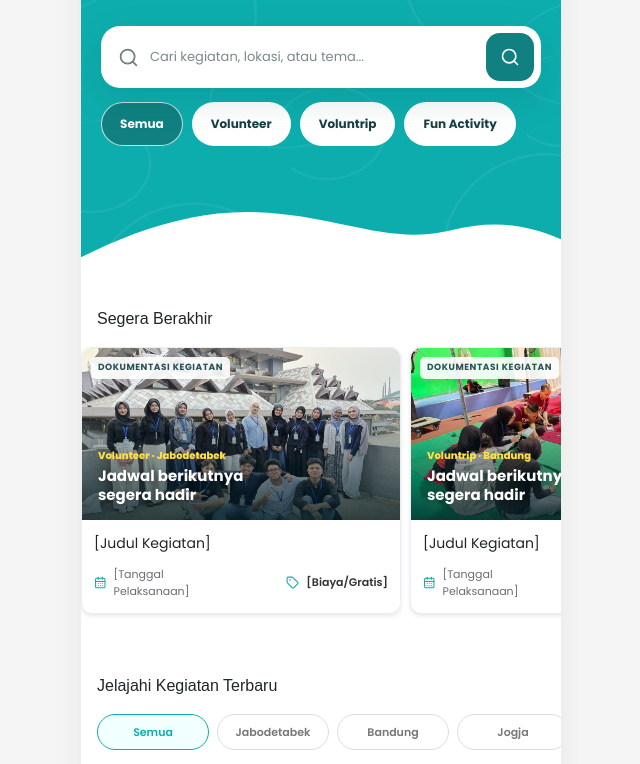
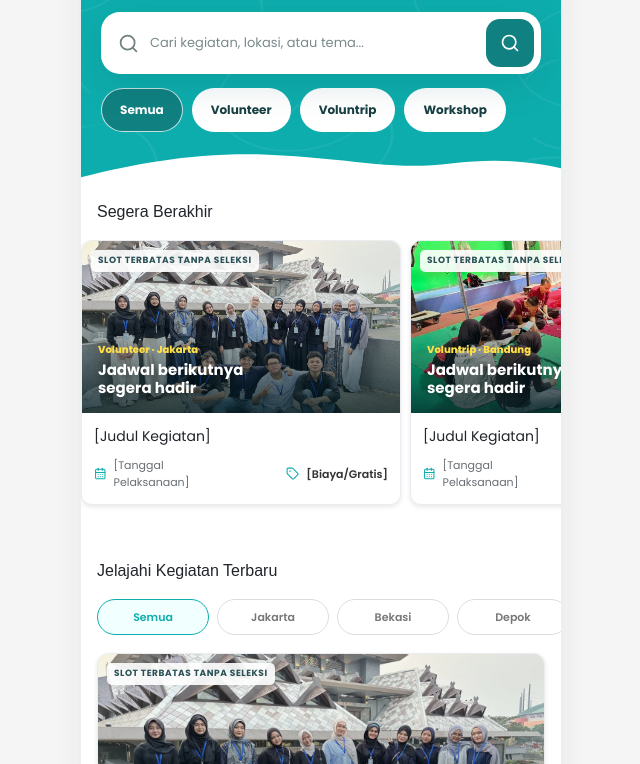
Before and after one commit to solivatestudio/pulangkesinii, a React (Vite) app: page / in a window 1280 px wide. Shown: the part 456-1220 px from the top of the page, without its empty margins (319-959 px from the left). Built offline with nearby package versions, Linux system fonts and the light colour scheme; a web font is replaced by a local one.

Commit message:
sisa form

```diff
--- a/src/App.tsx
+++ b/src/App.tsx
@@ -7,15 +7,15 @@ import { HouseIcon } from '@phosphor-icons/react/dist/csr/House';
 import { PlantIcon } from '@phosphor-icons/react/dist/csr/Plant';
 import { ShieldCheckIcon } from '@phosphor-icons/react/dist/csr/ShieldCheck';
 import { SparkleIcon } from '@phosphor-icons/react/dist/csr/Sparkle';
-import { CalendarDays, ChevronDown, ChevronRight, Globe2, HandHeart, Handshake, HelpCircle, Instagram, Linkedin, Mail, MapPin, Menu, MessageCircle, Route, Search, Tag, X } from 'lucide-react';
+import { CalendarDays, ChevronDown, ChevronRight, Globe2, HandHeart, Handshake, HelpCircle, Instagram, Linkedin, Mail, MapPin, Menu, MessageCircle, Route, Search, Sparkles, Tag, X } from 'lucide-react';
 
 type Activity = { id:number; category:string; city:string; color:string; photo:string };
-const places = ['Semua', 'Jabodetabek', 'Bandung', 'Jogja'];
-const categories = ['Semua', 'Volunteer', 'Voluntrip', 'Fun Activity'];
+const places = ['Semua', 'Jakarta', 'Bekasi', 'Depok', 'Tangerang', 'Bogor', 'Bandung', 'Jogja', 'Solo', 'Malang', 'Surabaya'];
+const categories = ['Semua', 'Volunteer', 'Voluntrip', 'Workshop'];
 const catalogue: Activity[] = [
-  { id:1, category:'Volunteer', city:'Jabodetabek', color:'cyan', photo:'/images/web/activity-04.webp' },
+  { id:1, category:'Volunteer', city:'Jakarta', color:'cyan', photo:'/images/web/activity-04.webp' },
   { id:2, category:'Voluntrip', city:'Bandung', color:'blue', photo:'/images/web/activity-09.webp' },
-  { id:3, category:'Fun Activity', city:'Jogja', color:'coral', photo:'/images/web/activity-14.webp' },
+  { id:3, category:'Workshop', city:'Jogja', color:'coral', photo:'/images/web/activity-14.webp' },
 ];
 const galleryPhotos = Array.from({ length:15 },(_,index)=>`/images/web/activity-${String(index+1).padStart(2,'0')}.webp`);
 const faqItems = [
@@ -31,10 +31,16 @@ function ActivityCard({ compact=false, item, onOpen }: { compact?:boolean; item:
     <button className="card-link" aria-label={`Lihat detail ${item.category}`} onClick={()=>onOpen(item)}/>
     <div className={`activity-cover cover-${item.color} photo-cover`}>
       <img src={item.photo} alt={`Dokumentasi kegiatan ${item.category} Pulangkesinii`} loading="lazy"/>
-      <span className="placeholder-label">Dokumentasi kegiatan</span>
+      <span className="placeholder-label">Slot terbatas tanpa seleksi</span>
       <div className="cover-copy"><small>{item.category} · {item.city}</small><strong>Jadwal berikutnya<br/>segera hadir</strong></div>
     </div>
-    <div className="activity-info"><h3>[Judul Kegiatan]</h3><div className="activity-meta"><span><CalendarDays/> [Tanggal Pelaksanaan]</span><span><Tag/> [Biaya/Gratis]</span></div></div>
+    <div className="activity-info">
+      <h3>[Judul Kegiatan]</h3>
+      <div className="activity-meta">
+        <span><CalendarDays/> [Tanggal Pelaksanaan]</span>
+        <span><Tag/> [Biaya/Gratis]</span>
+      </div>
+    </div>
   </article>;
 }
 
@@ -68,8 +74,8 @@ export default function App(){
     <section className="program-section"><img className="program-decor" src="/assets/decor-4.png" alt=""/><div className="simple-heading"><span>Yang bisa kamu ikuti</span><h2>Program Pulangkesinii</h2></div><div className="program-list"><article><i><HandHeart/></i><div><h3>Community Event Volunteer</h3><p>Kegiatan sosial tematik di berbagai ruang pengabdian.</p><a href="#kegiatan">Lihat kegiatan <ChevronRight/></a></div></article><article><i><Route/></i><div><h3>Community Event Voluntrip</h3><p>Berbagi sambil menjelajah, belajar, dan membangun pengalaman bermakna.</p><a href="#kegiatan">Jelajahi voluntrip <ChevronRight/></a></div></article><article><i><Handshake/></i><div><h3>Partnership Program</h3><p>Kolaborasi bersama perusahaan, organisasi, institusi, media, dan komunitas.</p><a href="mailto:pulangkesinii@gmail.com">Ajak kami berkolaborasi <ChevronRight/></a></div></article></div></section>
 
     <section className="values-section"><div className="simple-heading"><span>Yang kami jaga</span><h2>Nilai Pulangkesinii</h2></div><div className="value-grid"><span><HeartIcon className="brand-symbol" weight="duotone" aria-hidden="true"/>Empathy</span><span><PhosphorHandshakeIcon className="brand-symbol" weight="duotone" aria-hidden="true"/>Collaboration</span><span><PlantIcon className="brand-symbol" weight="duotone" aria-hidden="true"/>Growth</span><span><SparkleIcon className="brand-symbol" weight="duotone" aria-hidden="true"/>Impact</span><span><ShieldCheckIcon className="brand-symbol" weight="duotone" aria-hidden="true"/>Integrity</span></div></section>
-    <section className="vision-section"><div><CompassIcon className="brand-symbol" weight="duotone" aria-hidden="true"/><span>Visi</span><p>Menjadi komunitas sosial yang menginspirasi generasi muda untuk bertumbuh, berbagi, dan menciptakan dampak positif melalui aksi nyata yang berkelanjutan.</p></div><details><summary>Misi Pulangkesinii <ChevronDown/></summary><ol><li>Menjadi ruang aman bagi anak muda untuk berkembang melalui kegiatan sosial.</li><li>Mendorong budaya volunteer yang inklusif dan menyenangkan.</li><li>Menghubungkan individu dan komunitas dalam kolaborasi sosial.</li><li>Menghadirkan program sosial yang kreatif dan edukatif.</li><li>Membangun kepedulian sosial sebagai bagian dari gaya hidup.</li></ol></details></section>
-    <section className="reach-section"><MapPin/><div><span>Ruang kebaikan terus bertumbuh</span><h2>Jabodetabek · Bandung · Jogja · Solo · Malang · Surabaya</h2><p>Daftar wilayah ini masih menunggu verifikasi status aktif sebelum dipublikasikan sebagai lokasi kegiatan.</p></div></section>
+    <section className="vision-section"><div><CompassIcon className="brand-symbol" weight="duotone" aria-hidden="true"/><span>Visi</span><p>Menjadi komunitas sosial yang menginspirasi generasi muda untuk bertumbuh, berbagi, dan menciptakan dampak positif melalui aksi nyata yang berkelanjutan.</p></div><details><summary>Misi Pulangkesinii <ChevronDown/></summary><ul><li>Menjadi ruang aman bagi anak muda untuk berkembang melalui kegiatan sosial.</li><li>Mendorong budaya volunteer yang inklusif dan menyenangkan.</li><li>Menghubungkan individu dan komunitas dalam kolaborasi sosial.</li><li>Menghadirkan program sosial yang kreatif dan edukatif.</li><li>Membangun kepedulian sosial sebagai bagian dari gaya hidup.</li></ul></details></section>
+    <section className="reach-section"><MapPin/><div><span>Ruang kebaikan terus bertumbuh</span><h2>Jakarta · Bekasi · Depok · Tangerang · Bogor · Bandung · Jogja · Solo · Malang · Surabaya</h2><p>Daftar wilayah ini masih menunggu verifikasi status aktif sebelum dipublikasikan sebagai lokasi kegiatan.</p></div></section>
 
     <section className="faq-section"><div className="simple-heading"><span>Yang sering ditanyakan</span><h2>Pertanyaan umum</h2></div>{faqItems.map((q,i)=><article key={q}><button aria-expanded={openFaq===i} onClick={()=>setOpenFaq(openFaq===i?null:i)}><span>{q}</span><ChevronDown/></button>{openFaq===i&&<p>Jawaban kebijakan resmi masih menunggu verifikasi. Hubungi tim Pulangkesinii untuk informasi terbaru dan paling tepat.</p>}</article>)}</section>
     <section className="contact-section" id="kontak"><img className="contact-main" src="/assets/star-blue.png" alt="Maskot bintang biru Pulangkesinii"/><img className="contact-decor" src="/assets/decor-1.png" alt=""/><span className="mini-kicker">Hubungi kami</span><h2>Mau tanya kegiatan atau bikin kolaborasi?</h2><p>Tim Pulangkesinii akan membantu mengarahkanmu ke informasi yang tepat.</p><a className="wa-button" href="https://wa.me/6285779321681?text=Halo%20Pulangkesinii%2C%20saya%20ingin%20bertanya%20tentang%20kegiatan%20volunteer%20yang%20tersedia." target="_blank" rel="noreferrer"><MessageCircle/> Chat WhatsApp</a><div className="contact-list"><a href="mailto:pulangkesinii@gmail.com"><Mail/><span><small>Email</small>Pulangkesinii@gmail.com</span></a><div><Instagram/><span><small>Instagram</small>@pulangkesinii</span></div><div><span className="text-icon">Tt</span><span><small>TikTok</small>@Pulangkesinii_</span></div><div><Linkedin/><span><small>LinkedIn</small>Pulangkesinii</span></div><div><span className="text-icon">@</span><span><small>Threads</small>@Pulangkesinii</span></div><div><MapPin/><span><small>Basecamp</small>Jakarta Timur</span></div></div></section>
@@ -77,7 +83,7 @@ export default function App(){
     <footer><nav><a href="#tentang">Tentang Pulangkesinii</a><span>|</span><button onClick={()=>setLegal('terms')}>Syarat & Ketentuan</button><span>|</span><a href="#kontak">Pusat Bantuan</a></nav><div className="socials"><span><Instagram/></span><span><Linkedin/></span><a href="mailto:pulangkesinii@gmail.com"><Mail/></a><span><MapPin/></span></div><button className="privacy-link" onClick={()=>setLegal('privacy')}>Kebijakan Privasi</button><p>Copyright © {new Date().getFullYear()} Pulangkesinii. All Rights Reserved</p></footer>
   </main>
 
-  {selected&&<div className="modal-backdrop" onMouseDown={()=>setSelected(null)}><section className="detail-sheet" role="dialog" aria-modal="true" aria-labelledby="detail-title" onMouseDown={e=>e.stopPropagation()}><button className="sheet-close" onClick={()=>setSelected(null)} aria-label="Tutup detail"><X/></button><div className={`sheet-cover cover-${selected.color} photo-cover`}><img src={selected.photo} alt={`Dokumentasi kegiatan ${selected.category} Pulangkesinii`}/><span>{selected.category} · {selected.city}</span></div><h2 id="detail-title">[Judul Kegiatan]</h2><div className="sheet-meta"><span><CalendarDays/>[Tanggal Pelaksanaan]</span><span><MapPin/>[Lokasi]</span><span><Tag/>[Biaya/Gratis]</span></div><h3>Tentang kegiatan</h3><p>Deskripsi, rundown, benefit, persyaratan, dan informasi pendaftaran akan ditampilkan setelah data kegiatan resmi tersedia.</p><a href="https://wa.me/6285779321681?text=Halo%20Pulangkesinii%2C%20saya%20ingin%20bertanya%20tentang%20kegiatan%20yang%20tersedia." target="_blank" rel="noreferrer">Tanya kegiatan via WhatsApp</a></section></div>}
+  {selected&&<div className="modal-backdrop" onMouseDown={()=>setSelected(null)}><section className="detail-sheet" role="dialog" aria-modal="true" aria-labelledby="detail-title" onMouseDown={e=>e.stopPropagation()}><button className="sheet-close" onClick={()=>setSelected(null)} aria-label="Tutup detail"><X/></button><div className={`sheet-cover cover-${selected.color} photo-cover`}><img src={selected.photo} alt={`Dokumentasi kegiatan ${selected.category} Pulangkesinii`}/><span>{selected.category} · {selected.city}</span></div><h2 id="detail-title">[Judul Kegiatan]</h2><div className="sheet-meta"><span><CalendarDays/>[Tanggal Pelaksanaan]</span><span><MapPin/>[Lokasi]</span><span><Tag/>[Biaya/Gratis]</span></div><div className="detail-split"><div className="detail-split-col"><h3>Deskripsi Acara</h3><p>Deskripsi lengkap, rundown kegiatan, dan benefit akan ditampilkan setelah data resmi tersedia.</p></div><div className="detail-split-col"><h3>Syarat & Ketentuan</h3><p>Terbuka untuk umum, kuota terbatas tanpa seleksi, dan mematuhi tata tertib kegiatan.</p><a href="https://drive.google.com/file/d/1jFwMZQ45khHNXf9myhwoadQEd3Gc3Myk/view" target="_blank" rel="noopener noreferrer">Kebijakan Biaya Kontribusi ↗</a></div></div><a href="https://wa.me/6285779321681?text=Halo%20Pulangkesinii%2C%20saya%20ingin%20mendaftar%20kegiatan%20ini." target="_blank" rel="noreferrer">Daftar Sekarang</a></section></div>}
   {galleryImage&&<div className="modal-backdrop gallery-backdrop" onMouseDown={()=>setGalleryImage(null)}><section className="gallery-viewer" role="dialog" aria-modal="true" aria-label="Foto dokumentasi kegiatan" onMouseDown={e=>e.stopPropagation()}><button className="sheet-close" onClick={()=>setGalleryImage(null)} aria-label="Tutup foto"><X/></button><img src={galleryImage} alt="Dokumentasi kegiatan Pulangkesinii dalam ukuran besar"/><p>Momen kebaikan bersama Pulangkesinii.</p></section></div>}
   {legal&&<div className="modal-backdrop" onMouseDown={()=>setLegal(null)}><section className="legal-sheet" role="dialog" aria-modal="true" onMouseDown={e=>e.stopPropagation()}><button className="sheet-close" onClick={()=>setLegal(null)} aria-label="Tutup"><X/></button><HouseIcon className="brand-symbol" weight="duotone" aria-hidden="true"/><h2>{legal==='terms'?'Syarat & Ketentuan':'Kebijakan Privasi'}</h2><p>Dokumen resmi masih menunggu verifikasi tim Pulangkesinii. Halaman ini disiapkan sebagai state sementara dan tidak menetapkan kebijakan baru.</p><a href="mailto:pulangkesinii@gmail.com">Hubungi Pulangkesinii</a></section></div>}
   </div>;
--- a/src/components/RecruitmentModal.tsx
+++ b/src/components/RecruitmentModal.tsx
@@ -191,11 +191,16 @@ export const RecruitmentModal: React.FC<RecruitmentModalProps> = ({
                     className="w-full bg-white border-2 border-[#CBD5E0] focus:border-[#4ECDC4] rounded-xl px-3.5 py-2.5 text-sm font-medium focus:outline-none transition-colors"
                   >
                     <option value="Jakarta">Jakarta</option>
+                    <option value="Bekasi">Bekasi</option>
                     <option value="Depok">Depok</option>
-                    <option value="Tangerang / Tangsel">Tangerang / Tangsel</option>
-                    <option value="Bekasi">Bekasi</option>
+                    <option value="Tangerang">Tangerang</option>
                     <option value="Bogor">Bogor</option>
-                    <option value="Luar Jabodetabek (Hybrid/Online)">Luar Jabodetabek (Hybrid/Online)</option>
+                    <option value="Bandung">Bandung</option>
+                    <option value="Jogja">Jogja</option>
+                    <option value="Solo">Solo</option>
+                    <option value="Malang">Malang</option>
+                    <option value="Surabaya">Surabaya</option>
+                    <option value="Luar Kota / Hybrid">Luar Kota / Hybrid</option>
                   </select>
                 </div>
 
```
Also changed, not shown: src/index.css, 1 other file (tests, documents, lock files or other folders).
